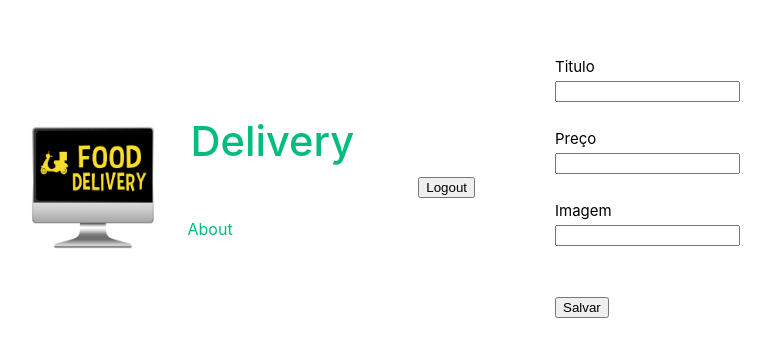
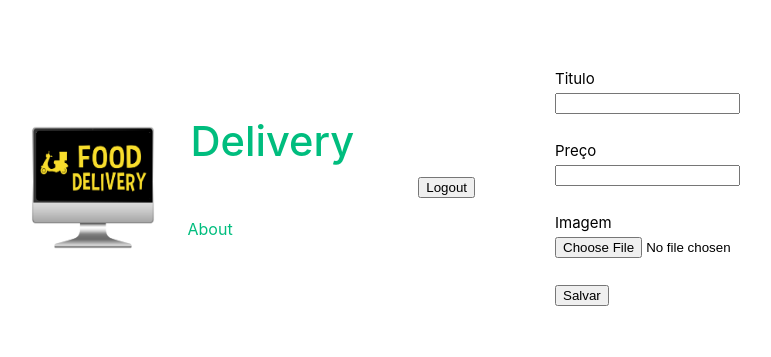
Before and after one commit to MarcleyRosa/seller, a Vue app: page /products/create/1 in a window 1280 px wide. Shown: the part 213-570 px from the top of the page, without its empty margins (85-856 px from the left). Built offline with nearby package versions, Linux system fonts and the light colour scheme.

Commit message:
feat: componentizado para criar e atualizar produtos inclusive com imagem

```diff
--- a/src/components/ProductNew.vue
+++ b/src/components/ProductNew.vue
@@ -1,42 +1,52 @@
 <script setup lang="ts">
-import router from '@/router';
-import { reactive } from 'vue'
-import { useRoute } from 'vue-router';
+import { Request } from '@/utils/fetch'
+import { ref } from 'vue'
+import { useRoute, useRouter } from 'vue-router'
 
-const title = defineModel('title', { default: ''})
-const price = defineModel('price', { default: ''})
-const img = defineModel('img', { default: ''})
+const props = defineProps<{
+  method: 'post' | 'patch'
+  path: string
+}>()
+
+const createImage = (event: Event) => {
+  const input = event.target as HTMLInputElement
+  if (input.files && input.files.length > 0) {
+    image.value = input.files[0]
+  }
+}
+
+const title = defineModel('title', { default: '' })
+const price = defineModel('price', { default: '' })
+const image = ref<File | null>(null)
 
 const route = useRoute()
-
-interface iBody {
-  product: { title: string, price: string, image: string }
-}
-
-const request = defineProps<{
-  useFetch: (url: string, body: iBody) => {}
-  url: string
-}>()
+const router = useRouter()
+const request = new Request('http://localhost:3000')
 
 const save = async () => {
+  const formData = new FormData()
 
-  const body = reactive({ product: { store_id: route.params.store_id, title: title.value, price: price.value, image: img.value } })
-  request.useFetch(request.url, body)
+  formData.append('product[store_id]', route.params.store_id as string)
+  formData.append('product[title]', title.value)
+  formData.append('product[price]', price.value)
+  formData.append('product[image]', image.value as File)
+  await request[props.method](props.path, formData)
 
   router.back()
 }
-
 </script>
 
 <template>
   <div>
-    <label for="">Titulo</label> <br>
-    <input v-model="title" type="text">  <br> <br>
-    <label for="">Preço</label> <br>
-    <input v-model="price" type="text"> <br> <br>
-    <label for="">Imagem</label> <br>
-    <input v-model="img" type="text"> <br> <br> <br>
-
+    <label for="">Titulo</label> <br />
+    <input v-model="title" type="text" /> <br />
+    <br />
+    <label for="">Preço</label> <br />
+    <input v-model="price" type="text" /> <br />
+    <br />
+    <label for="">Imagem</label> <br />
+    <input @change="createImage" type="file" /> <br />
+    <br />
 
     <button @click="save">Salvar</button>
   </div>
```
